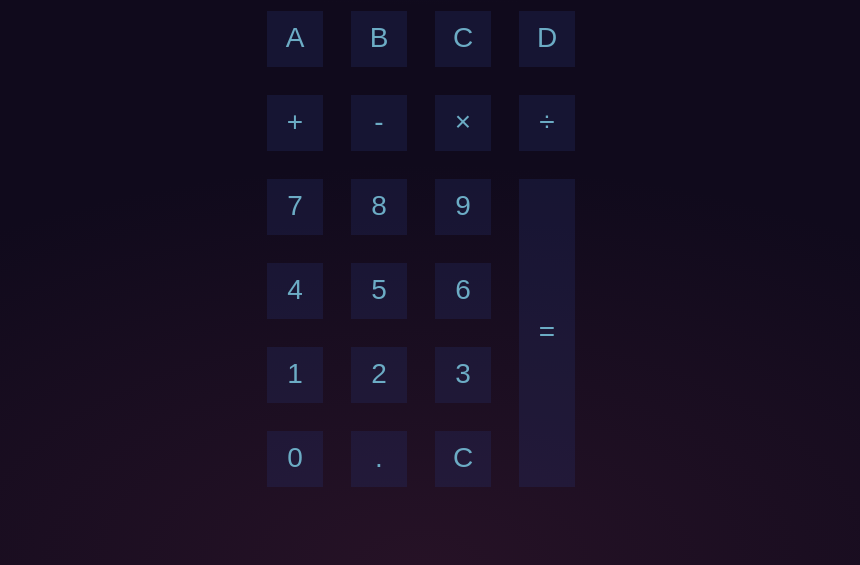
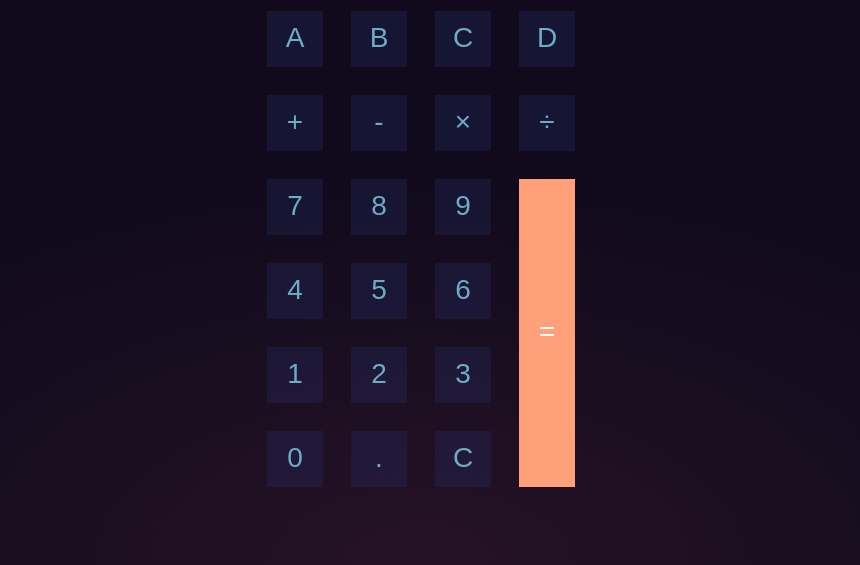
Before and after one commit to butikofer/isaac-calculator, a plain HTML site: page index.html in a window 1280 px wide. Shown: the part 235-800 px from the top of the page, without its empty margins (219-1079 px from the left). Drawn offline with Linux system fonts and the light colour scheme.

Commit message:
Changed color of = button

```diff
--- a/index.html
+++ b/index.html
@@ -83,6 +83,8 @@
             grid-column: 4 / 6;
             grid-row: 5 / 9;
             height: 11em;
+            background-color:lightsalmon;
+            color:white;
         }
 
         button {
```
